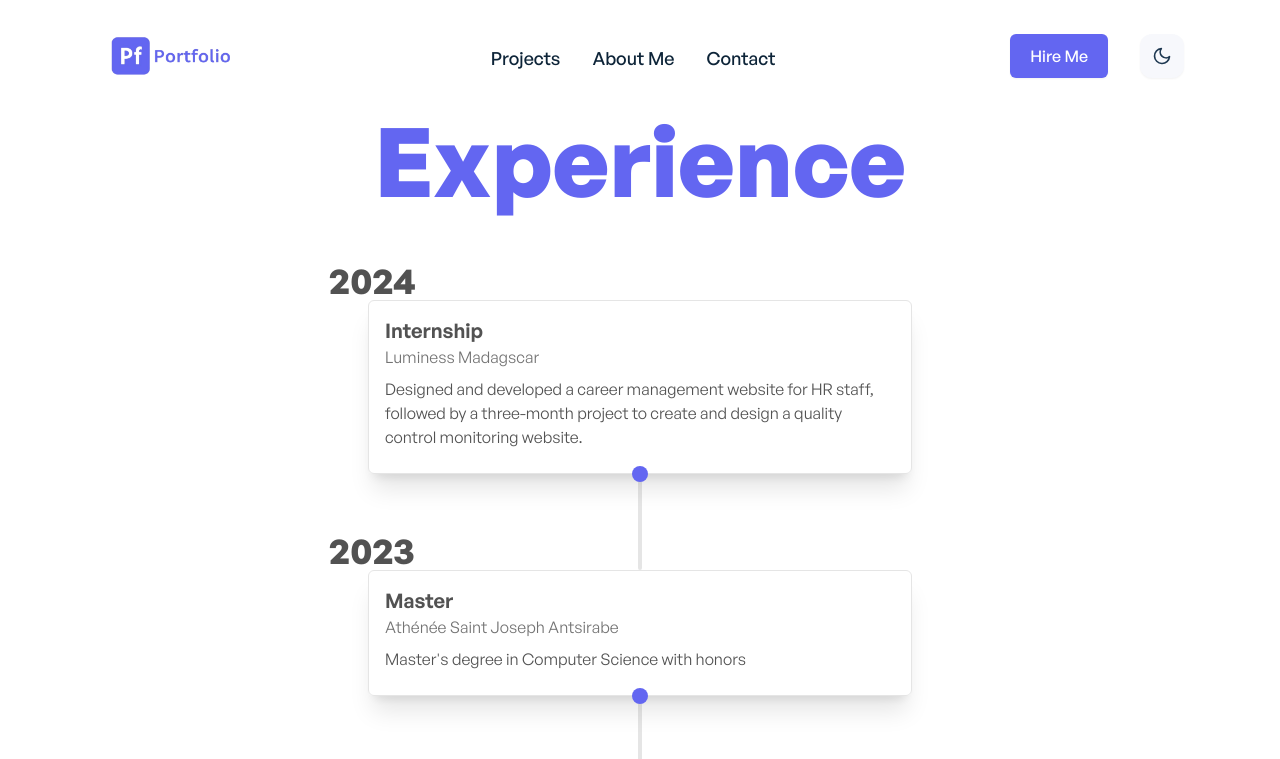
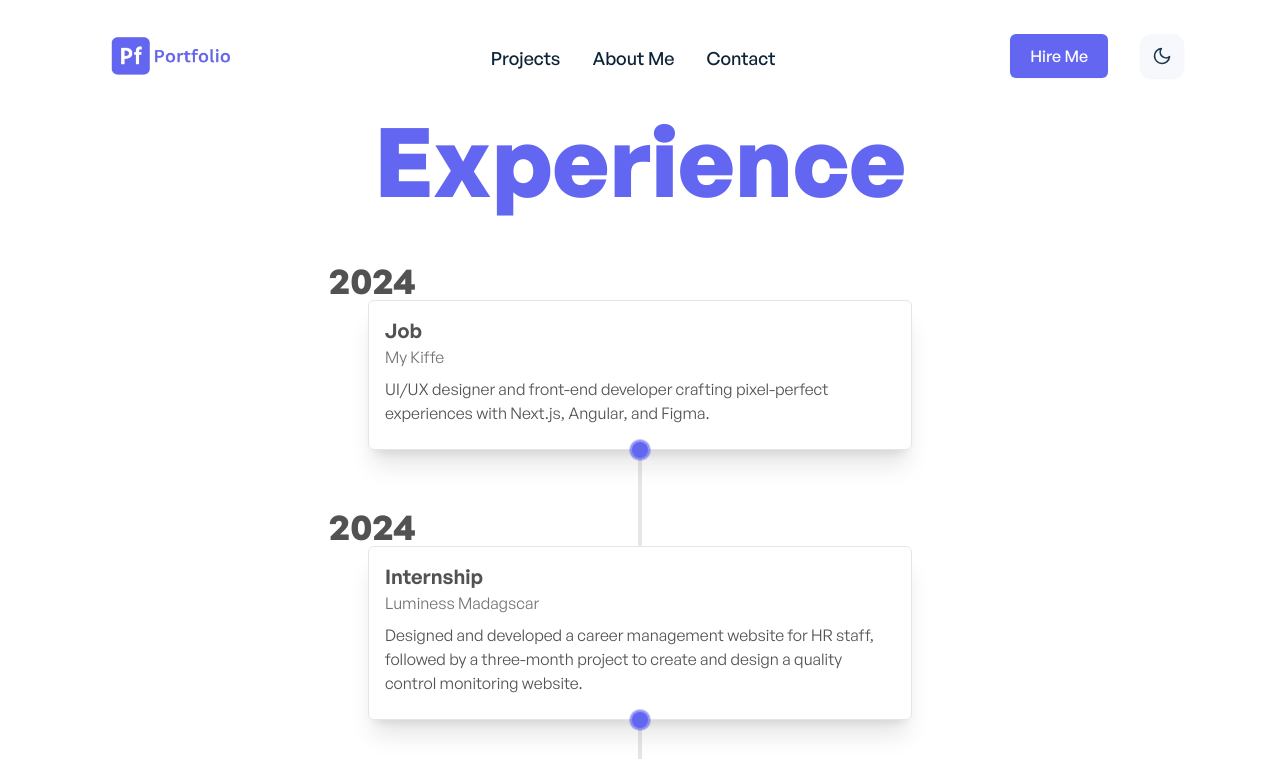
Before and after one commit to Misa100/portfolio-main, a Next.js app: page /about in a window 1280 px wide. Shown: the top 759 px of the page. Built offline with nearby package versions, Linux system fonts and the light colour scheme.

Commit message:
feat : update experience

```diff
--- a/constants/data.js
+++ b/constants/data.js
@@ -1,5 +1,12 @@
 const userData = {
     experience: [
+      {
+        title: "Job",
+        company: "My Kiffe",
+        year: "2024",
+        companyLink: "https://mykiffe.com/",
+        desc: "UI/UX designer and front-end developer crafting pixel-perfect experiences with Next.js, Angular, and Figma.",
+      },
       {
         title: "Internship",
         company: "Luminess Madagscar",
```
